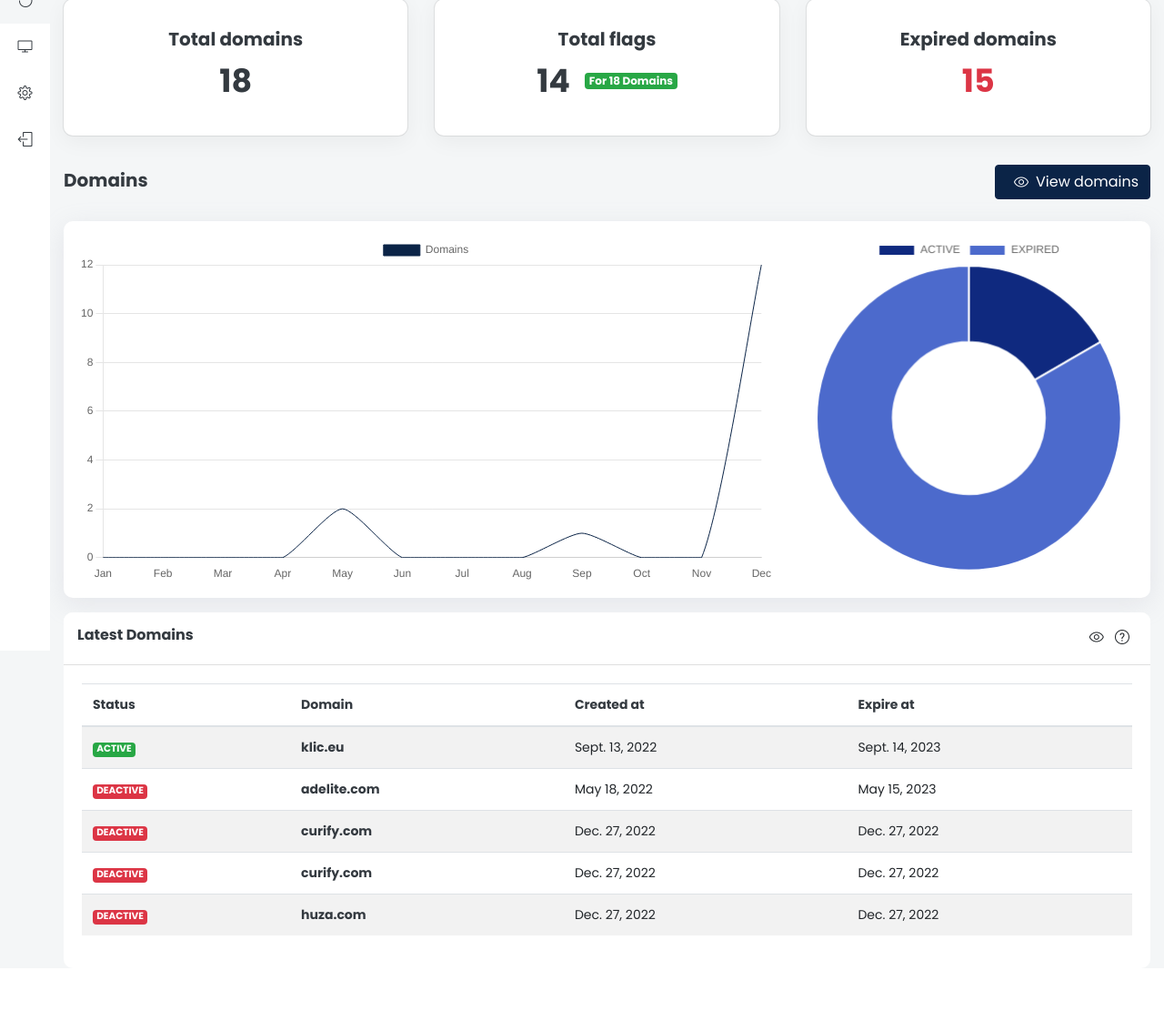
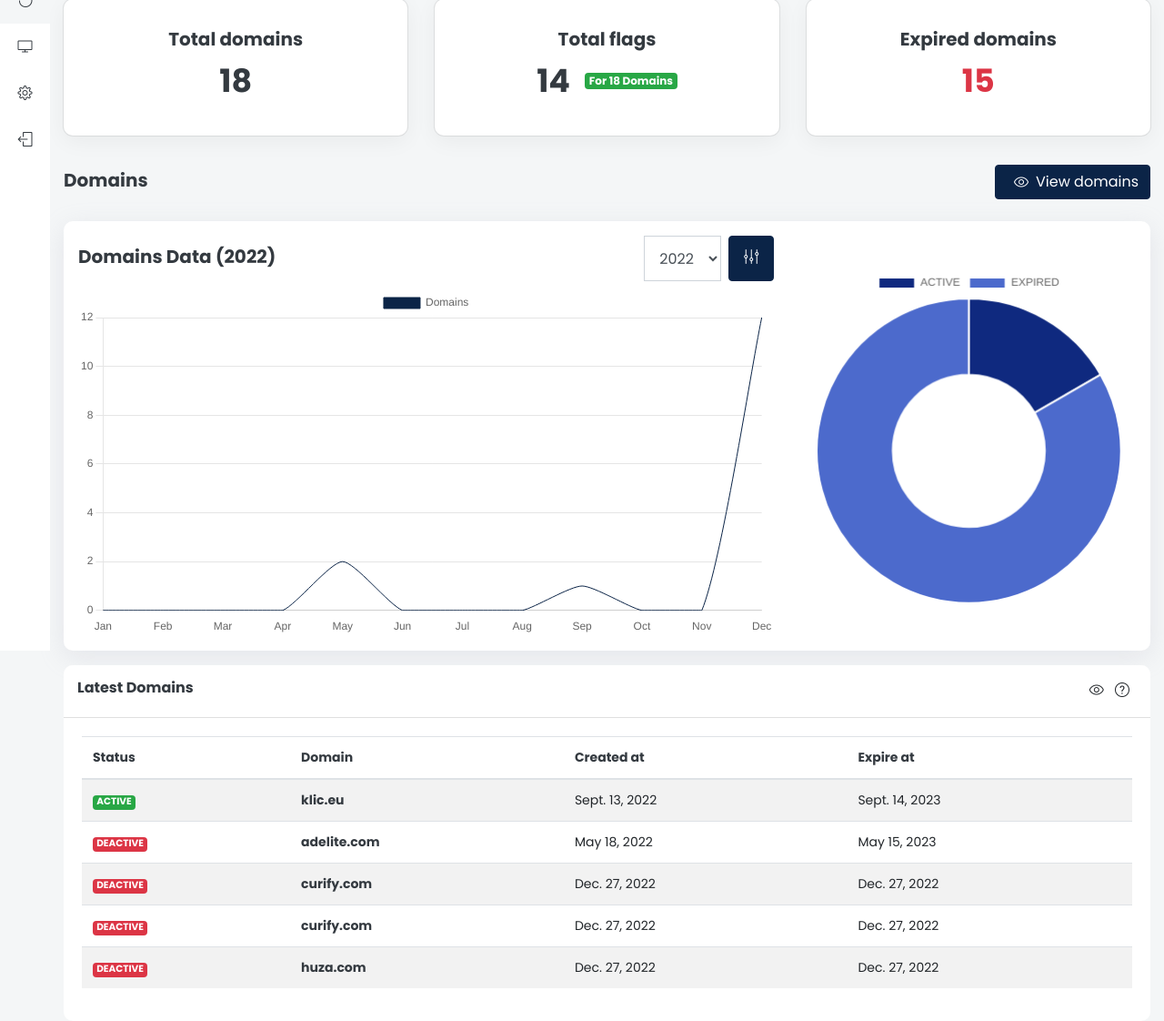
Before and after one commit to codewithadelite/domains, a Django app: page /flags/dashboard/ in a window 1280 px wide. Shown: the part 85-1207 px from the top of the page at 91% size. Before the commit the page ends 1113 px from the top, so only its background shows below. Run offline with Django 4.2, Linux system fonts and the light colour scheme; a user stored in the database is signed in; data comes from the database, SQL or seed files in the repository; parts of the project's set-up code (start-up, migrations or seed data) failed here and were passed over; some libraries are stand-ins or nearby versions.

Commit message:
Chart year filter button functionality added

```diff
--- a/flags/templates/flags/dashboard.html
+++ b/flags/templates/flags/dashboard.html
@@ -43,7 +43,7 @@
       </div>
     </div>
   </div>
-  <div class="charts mt-3">
+  <div class="charts mt-3" id="charts">
     <div class="d-flex align-items-center justify-content-between mb-4 mt-3">
       <div>
         <h5 class="text-dark font-700 mt-1">Domains</h5>
@@ -54,14 +54,33 @@
         </button>
       </a>
     </div>
-    <div class="row">
+    <div class="row" >
       <div class="col-lg-12 col-md-12">
-        <div class="chart-container p-3">
+        <div class="chart-container p-3" >
           <div class="row">
             <div class="col-lg-8">
+              <div
+                class="d-flex justify-content-between align-items-center mb-2"
+              >
+                <h5 class="text-dark font-700 mt-1">Domains Data ({{ chart_year }})</h5>
+                <form method="GET">
+                  <div class="d-flex justify-content-start">
+                    <select name="chart_year" id="" class="form-control mr-2">
+                      <option value="">All</option>
+                      <option value="2023" {% if chart_year == 2023 %}selected{% endif %}>2023</option>
+                      <option value="2022" {% if chart_year == 2022 %}selected{% endif %}>2022</option>
+                      <option value="2021" {% if chart_year == 2021 %}selected{% endif %}>2021</option>
+                      <option value="2020" {% if chart_year == 2020 %}selected{% endif %}>2020</option>
+                    </select>
+                    <button class="btn btn-filter btn-primary px-3">
+                      <span class="icon-equalizer"></span>
+                    </button>
+                  </div>
+                </form>
+              </div>
               <canvas id="domainsChart" style="width: 100%"></canvas>
             </div>
-            <div class="col-lg-4">
+            <div class="col-lg-4 d-flex align-items-center">
               <canvas id="domainsPie" style="width: 100%"></canvas>
             </div>
           </div>
@@ -118,6 +137,11 @@
 </div>
 {% endblock %} {% block title %} Dashboard {% endblock %} {% block scripts %}
 <script src="https://cdn.jsdelivr.net/npm/chart.js"></script>
+<script>
+  if(/[?&]chart_year=/.test(location.search)) {
+    document.getElementById('charts').scrollIntoView();
+   }
+</script>
 <script>
   const ctx = document.getElementById("domainsChart");
   const pie = document.getElementById("domainsPie");
--- a/flags/views.py
+++ b/flags/views.py
@@ -35,9 +35,14 @@ class DashboardView(LoginRequiredMixin, View):
         expired_domains = Domain.objects.filter(expire_at__lt=timezone.now()).count()
         active_domains = Domain.objects.filter(expire_at__gt=timezone.now()).count()
 
+        chart_year = request.GET.get("chart_year", None)
+
         YEAR = (
             2022  # TODO We need this year tobe dynamic. It will be passed from frontend
         )
+
+        if chart_year is not None:
+            YEAR = int(chart_year)
 
         domains_creations_chart = Domain.objects.filter(
             created_at__year=YEAR
@@ -69,6 +74,7 @@ class DashboardView(LoginRequiredMixin, View):
             "summary": summary,
             "domains_line_chart_data": domains_line_chart_data,
             "pie_chart_data": pie_chart_data,
+            "chart_year": YEAR,
         }
         return render(request, self.template, context)
 
```
